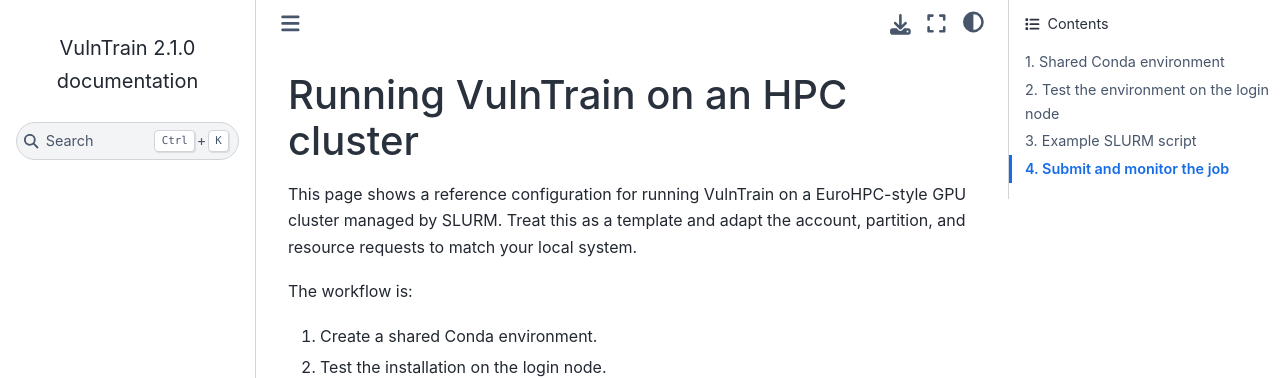
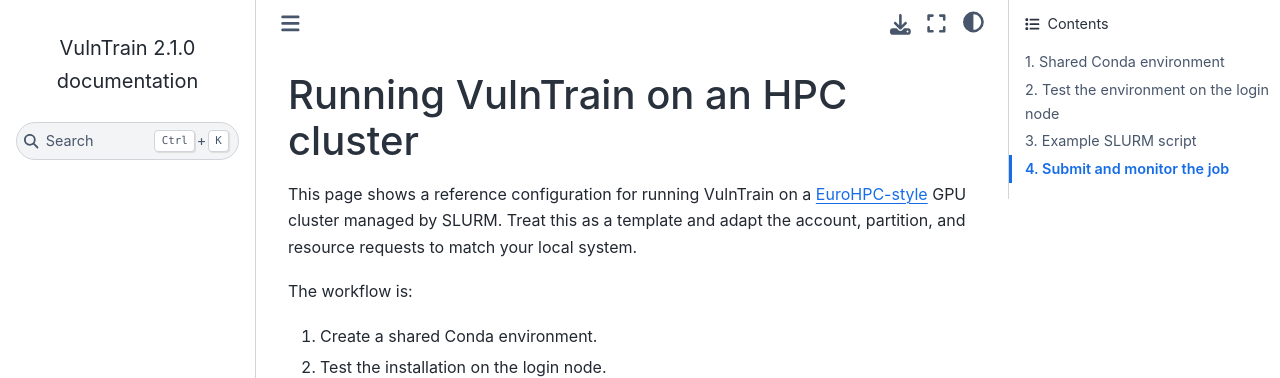
Before and after one commit to vulnerability-lookup/VulnTrain, a Sphinx documentation site: the page built from docs/hpc.md, in a window 1280 px wide and 900 px high. Shown: the top 378 px of the window. Built offline with Sphinx 7.4.7 and the Sphinx Book theme 1.1.4, drawn with Linux system fonts in a browser that asks for light colours; part of the change alters nothing that is shown.

```diff
--- a/docs/hpc.md
+++ b/docs/hpc.md
@@ -1,7 +1,7 @@
 
 # Running VulnTrain on an HPC cluster
 
-This page shows a reference configuration for running VulnTrain on a EuroHPC-style
+This page shows a reference configuration for running VulnTrain on a [EuroHPC-style](https://www.eurohpc-ju.europa.eu)
 GPU cluster managed by SLURM. Treat this as a template and adapt the account,
 partition, and resource requests to match your local system.
 
```
